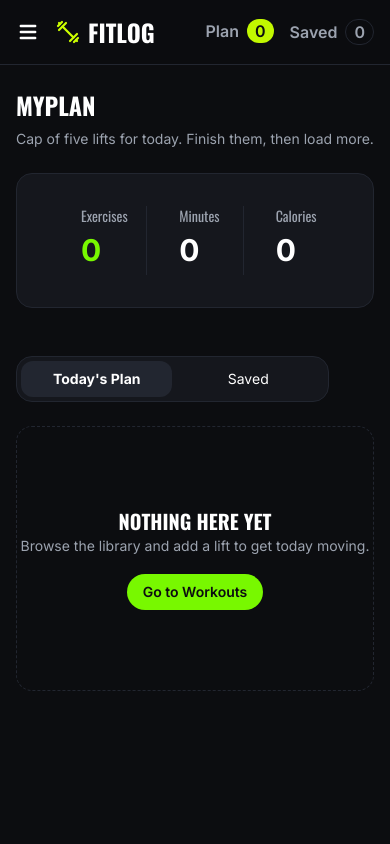
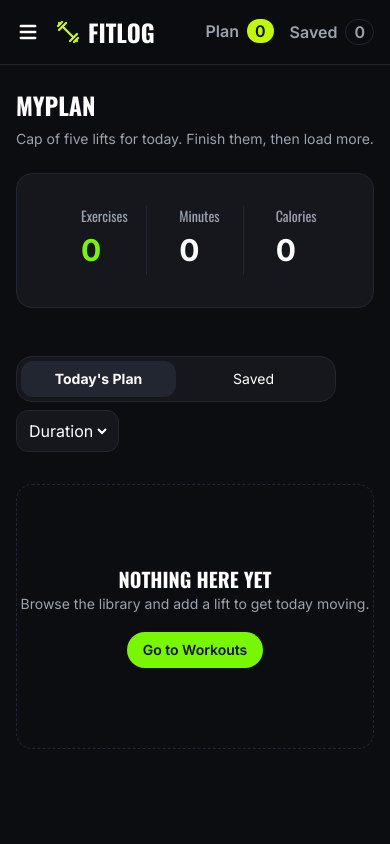
Before and after one commit to chowdhury-emon/fitlog, a Next.js app: page /my-plan in a window 390 px wide. Shown: the top 844 px of the page. Built offline with nearby package versions, Linux system fonts and the light colour scheme.

Commit message:
fix: fixed add plan and save later duplicate insertion due to reference check, fixed it with some check instead of includes. feat: added notfoound page, added sorting functionality in myplan page

```diff
--- a/app/my-plan/page.tsx
+++ b/app/my-plan/page.tsx
@@ -4,12 +4,33 @@ import MetricSummaryCard from "@/components/MyPlan/MetricSummaryCard";
 import { WorkoutContext } from "@/app/contexts/WorkoutContext";
 import MyPlanWokoutCard from "@/components/MyPlan/MyPlanWokoutCard";
 import Link from "next/link";
+import { Workout } from "@/types/workout.type";
 
-type ActiveLink = "plan" | "saved";
+type SortBy = 'duration' | 'calories' | 'rating';
 
 export default function MyPlan() {
   const { planWokout, savedWorkout } = useContext(WorkoutContext);
-  const [activeLink, setActiveLink] = useState<ActiveLink>("plan");
+  const [activeLink, setActiveLink] = useState<"plan" | "saved">("plan");
+  const [sortBy, setSortBy] = useState<SortBy>('duration');
+
+  const sortWorkout = (workouts: Workout[]) => {
+    const sortedleWorkouts = [...workouts]
+
+    if (sortBy === 'calories') {
+      sortedleWorkouts.sort((a, b) => a.caloriesBurned - b.caloriesBurned);
+    }
+    else if (sortBy === 'rating') {
+      sortedleWorkouts.sort((a, b) => a.rating - b.rating);
+    } else {
+      sortedleWorkouts.sort((a, b) => a.duration - b.duration);
+    }
+    console.log(sortedleWorkouts)
+    return sortedleWorkouts;
+  }
+
+  const sortedPlanWokout = sortWorkout(planWokout!);
+  const sortedSavedWokout = sortWorkout(savedWorkout!);
+
 
   return (
     <div>
@@ -18,29 +39,43 @@ export default function MyPlan() {
 
       <MetricSummaryCard data={activeLink === "plan" ? planWokout! : savedWorkout!}></MetricSummaryCard>
 
-      <section className="flex justify-between w-full mt-12">
-        <div className="grid grid-cols-2 max-w-80 bg-surface rounded-2xl border border-border p-1 text-sm" >
+      <section className="grid gap4 sm:flex sm:justify-between w-full mt-12">
+
+        <div className="grid grid-cols-2 max-w-80 h-fit bg-surface rounded-2xl border border-border p-1 text-sm" >
           <button className={`p-2 px-8 rounded-xl ${activeLink === "plan" ? "bg-border font-bold" : ""}`}
             onClick={() => setActiveLink("plan")}>
             Today's Plan
           </button>
+
           <button className={`p-2 px-8 rounded-xl ${activeLink === "saved" ? "bg-border font-bold" : ""}`}
             onClick={() => setActiveLink("saved")}>
             Saved
           </button>
         </div>
+
+        <div className="w-fit bg-surface border border-border rounded-xl p-2 my-2" >
+          <select className="bg-surface outline-0" value={sortBy}
+            onChange={(e) => {
+              setSortBy(e.target.value as SortBy)
+            }} >
+            <option value="duration">Duration</option>
+            <option value="calories">Calories</option>
+            <option value="rating">Rating</option>
+          </select>
+        </div>
       </section>
 
       {/* MY PLAN CARD LIST */}
       <section className="grid gap-8 my-6 mb-12">
-        {activeLink === "plan"
-          ? planWokout!.map(workout => (
-            <MyPlanWokoutCard key={workout.id} workout={workout} activeLinkPlan={true} />
-          ))
+        {
+          activeLink === "plan"
+            ? sortedPlanWokout!.map(workout => (
+              <MyPlanWokoutCard key={workout.id} workout={workout} activeLinkPlan={true} />
+            ))
 
-          : savedWorkout!.map(workout => (
-            <MyPlanWokoutCard key={workout.id} workout={workout} />
-          ))
+            : sortedSavedWokout!.map(workout => (
+              <MyPlanWokoutCard key={workout.id} workout={workout} />
+            ))
         }
 
         {/* EMPTY MESSAGE */}
--- /dev/null
+++ b/app/not-found.tsx
@@ -0,0 +1,13 @@
+import Link from "next/link";
+import { LuArrowLeft } from "react-icons/lu";
+
+export default function notFound() {
+  return (
+    <div className="grid place-items-center h-[80vh]">
+        <h1 className="uppercase text-7xl lg:text-9xl font-black ">Page not Found</h1>
+        <Link href={'/'} className="text-7xl animate-bounce"> <LuArrowLeft /></Link>
+        <h3 className="text-primary">(404)</h3>
+
+    </div>
+  )
+}
--- a/components/Buttons/AddPlanBtn.tsx
+++ b/components/Buttons/AddPlanBtn.tsx
@@ -1,5 +1,4 @@
 'use client'
-
 import { WorkoutContext } from "@/app/contexts/WorkoutContext";
 import { Workout } from "@/types/workout.type";
 import { useContext } from "react";
@@ -10,10 +9,11 @@ export default function AddPlanBtn({ workout }: { workout: Workout }) {
     const { setPlanWokout, planWokout } = useContext(WorkoutContext);
 
     const handlePlanWorkout = () => {
-        if (planWokout?.includes(workout)) {
+        if (planWokout?.some(item => item.id === workout.id)) {
             toast.warn(`${workout.name} already exist`)
         } else {
             setPlanWokout!(prev => [...prev, workout])
+            toast.success(`${workout.name} added to today's plan`)
             console.log(planWokout)
         }
     }
--- a/components/Buttons/SaveLaterBtn.tsx
+++ b/components/Buttons/SaveLaterBtn.tsx
@@ -9,11 +9,12 @@ export default function SaveLaterBtn({ workout }: { workout: Workout }) {
     const { savedWorkout, setSavedWorkout } = useContext(WorkoutContext)
 
     const handleSaveWorkout = () => {
-        if (savedWorkout?.includes(workout)) {
+        if (savedWorkout?.some(item => item.id === workout.id)) {
             toast.warn(`${workout.name} already exist`)
         }
         else {
             setSavedWorkout!(prev => [...prev, workout])
+            toast.success(`${workout.name} saved for later`)
         }
     }
 
```
